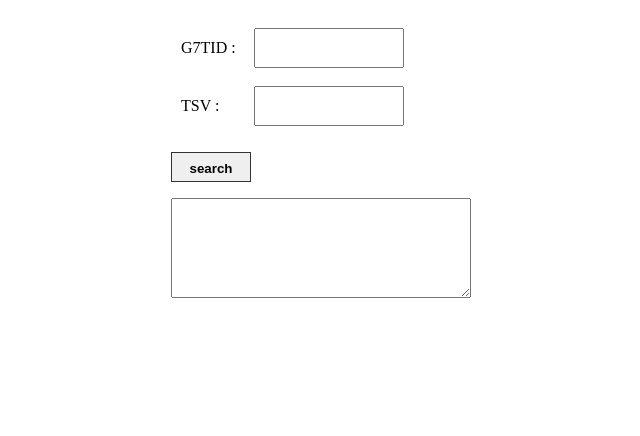
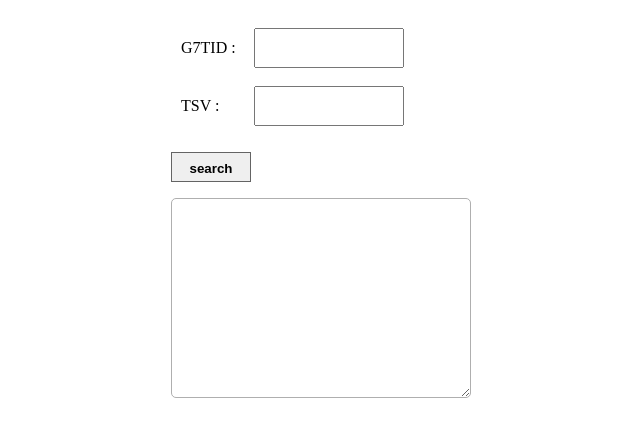
Before and after one commit to IPA989/G7TIDandTSV2TRV, a plain HTML site: page index.html in a window 1280 px wide. Shown: the whole page, without its empty margins (319-959 px from the left). Drawn offline with Linux system fonts and the light colour scheme.

Commit message:
Update style.css

```diff
--- a/style.css
+++ b/style.css
@@ -1,33 +1,49 @@
+header {
+    margin-bottom: 16px;
+    padding: 8px 16px;
+    background-color: rgb(190, 190, 190);
+    color: white;
+    text-align: center;
+}
+
 main {
     display: flex;
     justify-content: center;
-  align-items: center;
 }
+
 .TRV_form {
     margin-bottom: 35px;
     padding: 10px 30px;
 }
+
 td {
     padding: 8px;
 }
+
 .box {
     box-sizing: border-box;
-  width: 150px ;
-  height: 40px ;
-  margin: 0 ;
-  padding: 0 10px ;
+    width: 150px;
+    height: 40px;
+    margin: 0;
+    padding: 0 10px;
 }
-.res_area{
+
+.res_area {
+    font-size: .8rem;
+    letter-spacing: 1px;
     box-sizing: border-box;
-  width: 300px ;
-  height: 100px ;
-  margin: 0 ;
-  padding: 0 10px ;
+    width: 300px;
+    height: 200px;
+    padding: 10px;
+    line-height: 1.5;
+    border-radius: 5px;
+    border: 1px solid rgb(175, 175, 175);
 }
-.calc_button{
+
+.calc_button {
     width: 80px;
     height: 30px;
-  border: 1px solid #333;
+    border: 1px solid rgb(100, 100, 100);
     cursor: pointer;
     padding: 8px;
     font-weight: bold;
```
Lines whose indentation alone changed are shown as unchanged.
